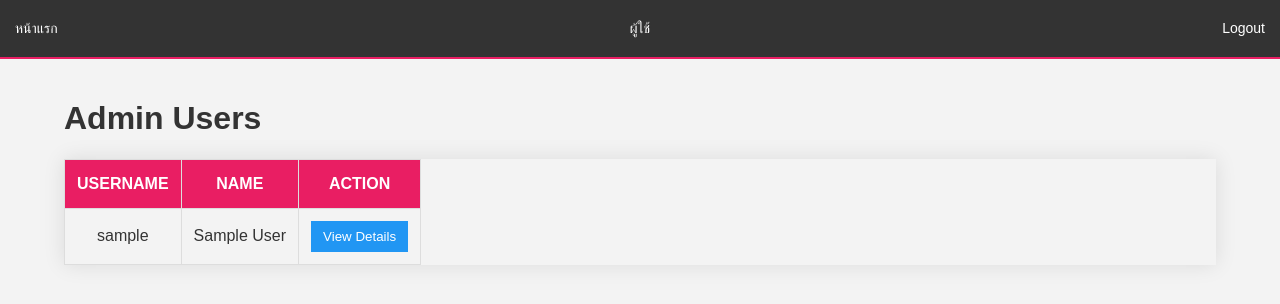
After one commit to flukza345/virtual-run-wrrc, a PHP site: page /admin_users.php in a window 1280 px wide. The commit adds this page. Shown: the top 304 px of the page. Run offline with PHP 8.4, Linux system fonts and the light colour scheme; the visitor is signed in with stand-in values (Sample User, id 1); tables that the repository leaves empty or names only in its code hold one stand-in row (values such as "Sample post").

```diff
--- a/admin_panel.php
+++ b/admin_panel.php
@@ -250,7 +250,9 @@ $result_runs = $stmt_runs->get_result();
 <body>
     <div class="navbar">
         <a href="index.php" class="navbar-item">หน้าแรก</a>
+        <a href="admin_panel.php" class="navbar-item active">admin Panel</a>
         <a href="add_distance.php" class="navbar-item active">ส่งระยะให้กับ</a>
+        <a href="admin_users.php" class="navbar-item active">ข้อมูล users</a>
         <a href="logout.php" class="navbar-item">Logout</a>
     </div>
     <div class="container">
--- /dev/null
+++ b/admin_users.php
@@ -0,0 +1,173 @@
+<?php
+include 'config.php';
+session_start();
+
+// Check if user is logged in and is admin
+if (isset($_SESSION['user_id'])) {
+    $user_id = $_SESSION['user_id'];
+
+    $sql_user = "SELECT role FROM users WHERE id = ?";
+    $stmt_user = $conn->prepare($sql_user);
+    $stmt_user->bind_param("i", $user_id);
+    $stmt_user->execute();
+    $stmt_user->store_result();
+    $stmt_user->bind_result($role);
+    $stmt_user->fetch();
+
+    // Redirect non-admin users to index.php
+    if ($role !== 'admin') {
+        header("Location: index.php");
+        exit();
+    }
+
+    $stmt_user->close();
+} else {
+    // Redirect to index.php if user is not logged in
+    header("Location: index.php");
+    exit();
+}
+
+// Fetch users data
+$sql_users = "SELECT id, username, name FROM users";
+$result_users = $conn->query($sql_users);
+
+?>
+
+<!DOCTYPE html>
+<html lang="en">
+<head>
+    <meta charset="UTF-8">
+    <meta name="viewport" content="width=device-width, initial-scale=1.0">
+    <title>Admin Users - Running Dashboard</title>
+    <style>
+        body {
+            font-family: Arial, sans-serif;
+            color: #333;
+            margin: 0;
+            padding: 0;
+            background-color: #f3f3f3;
+        }
+        .container {
+            width: 90%;
+            margin: 0 auto;
+            padding-top: 20px;
+            max-width: 1200px;
+        }
+        .navbar {
+            background-color: #333;
+            overflow: hidden;
+            border-bottom: 2px solid #e91e63;
+            display: flex;
+            justify-content: space-between;
+            padding: 10px 0;
+        }
+        .navbar-item {
+            color: white;
+            text-align: center;
+            padding: 10px 15px;
+            text-decoration: none;
+            font-size: 14px;
+            transition: background-color 0.3s;
+        }
+        .navbar-item:hover {
+            background-color: #ddd;
+            color: black;
+        }
+        .navbar a.active {
+            background-color: #e91e63;
+        }
+        table {
+            width: 100%;
+            border-collapse: collapse;
+            margin-top: 20px;
+            box-shadow: 0 0 20px rgba(0, 0, 0, 0.1);
+            overflow-x: auto;
+            display: block;
+            white-space: nowrap;
+        }
+        table th, table td {
+            padding: 12px;
+            text-align: center;
+            border: 1px solid #ddd;
+        }
+        table th {
+            background-color: #e91e63;
+            color: white;
+            font-weight: bold;
+            text-transform: uppercase;
+            padding-top: 15px;
+            padding-bottom: 15px;
+        }
+        table tr:nth-child(even) {
+            background-color: #f2f2f2;
+        }
+        .view-button {
+            padding: 8px 12px;
+            border: none;
+            cursor: pointer;
+            transition: background-color 0.3s;
+        }
+        .view-button:hover {
+            background-color: #ddd;
+        }
+        .view-button {
+            background-color: #2196F3;
+            color: white;
+        }
+        @media (max-width: 768px) {
+            .navbar-item {
+                font-size: 12px;
+                padding: 8px 10px;
+            }
+            table th, table td {
+                padding: 8px;
+            }
+            .view-button {
+                padding: 6px 8px;
+                font-size: 12px;
+            }
+        }
+    </style>
+</head>
+<body>
+    <div class="navbar">
+        <a href="index.php" class="navbar-item">หน้าแรก</a>
+        <a href="admin_panel.php" class="navbar-item">ผู้ใช้</a>
+        <a href="logout.php" class="navbar-item">Logout</a>
+    </div>
+    <div class="container">
+        <h1>Admin Users</h1>
+        <table>
+            <thead>
+                <tr>
+                    <th>Username</th>
+                    <th>Name</th>
+                    <th>Action</th>
+                </tr>
+            </thead>
+            <tbody>
+                <?php
+                while ($row = $result_users->fetch_assoc()) {
+                    echo "<tr>";
+                    echo "<td>" . htmlspecialchars($row['username']) . "</td>";
+                    echo "<td>" . htmlspecialchars($row['name']) . "</td>";
+                    echo "<td><button class='view-button' onclick=\"viewDetails(" . $row['id'] . ")\">View Details</button></td>";
+                    echo "</tr>";
+                }
+                ?>
+            </tbody>
+        </table>
+    </div>
+
+    <script>
+        function viewDetails(userId) {
+            // Redirect to view user details page with userId
+            window.location.href = 'view_user_details.php?id=' + userId;
+        }
+    </script>
+</body>
+</html>
+
+<?php
+$conn->close();
+?>
```
Also changed, not shown: reset_password.php (+21 -6 lines).
